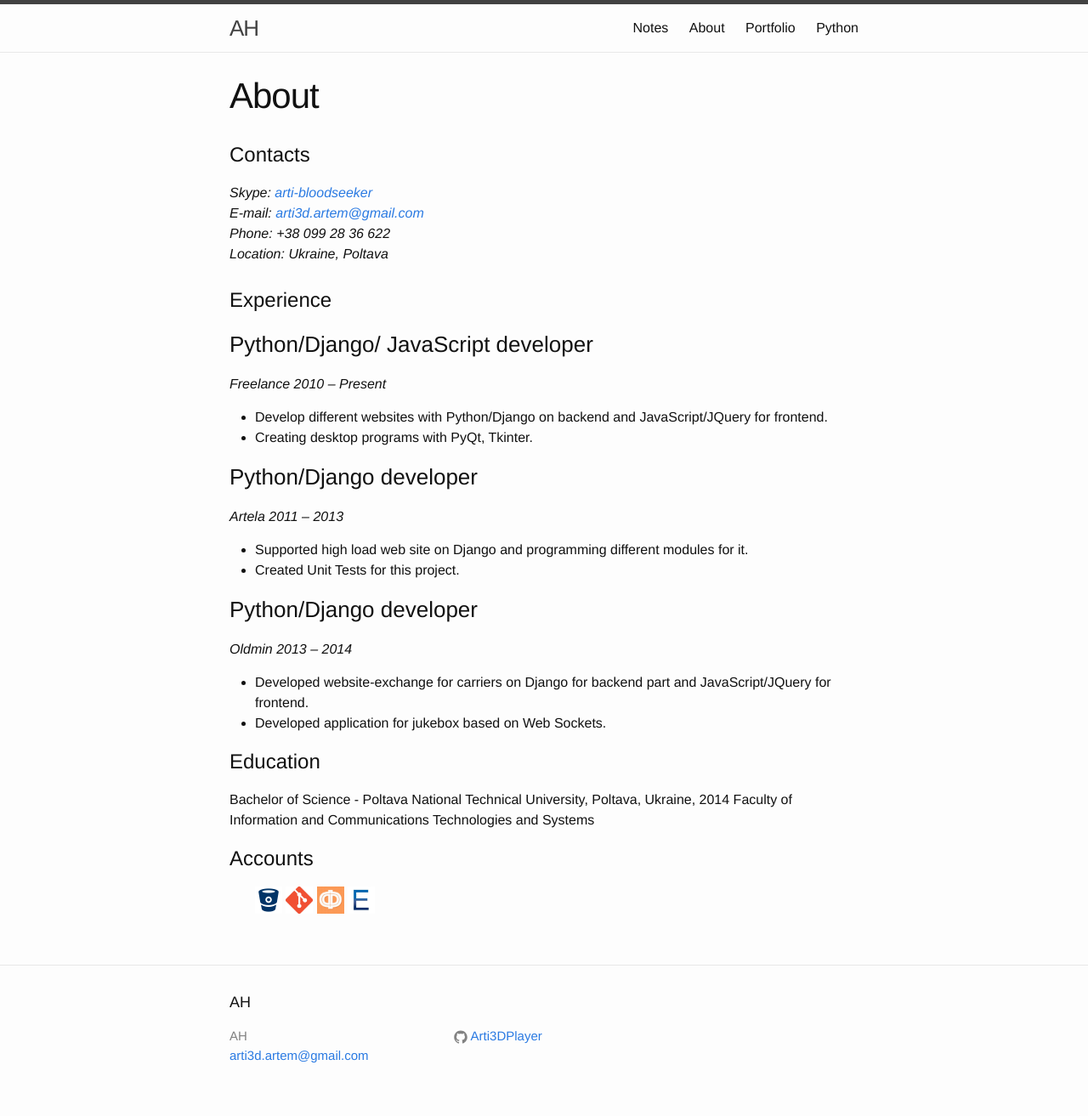
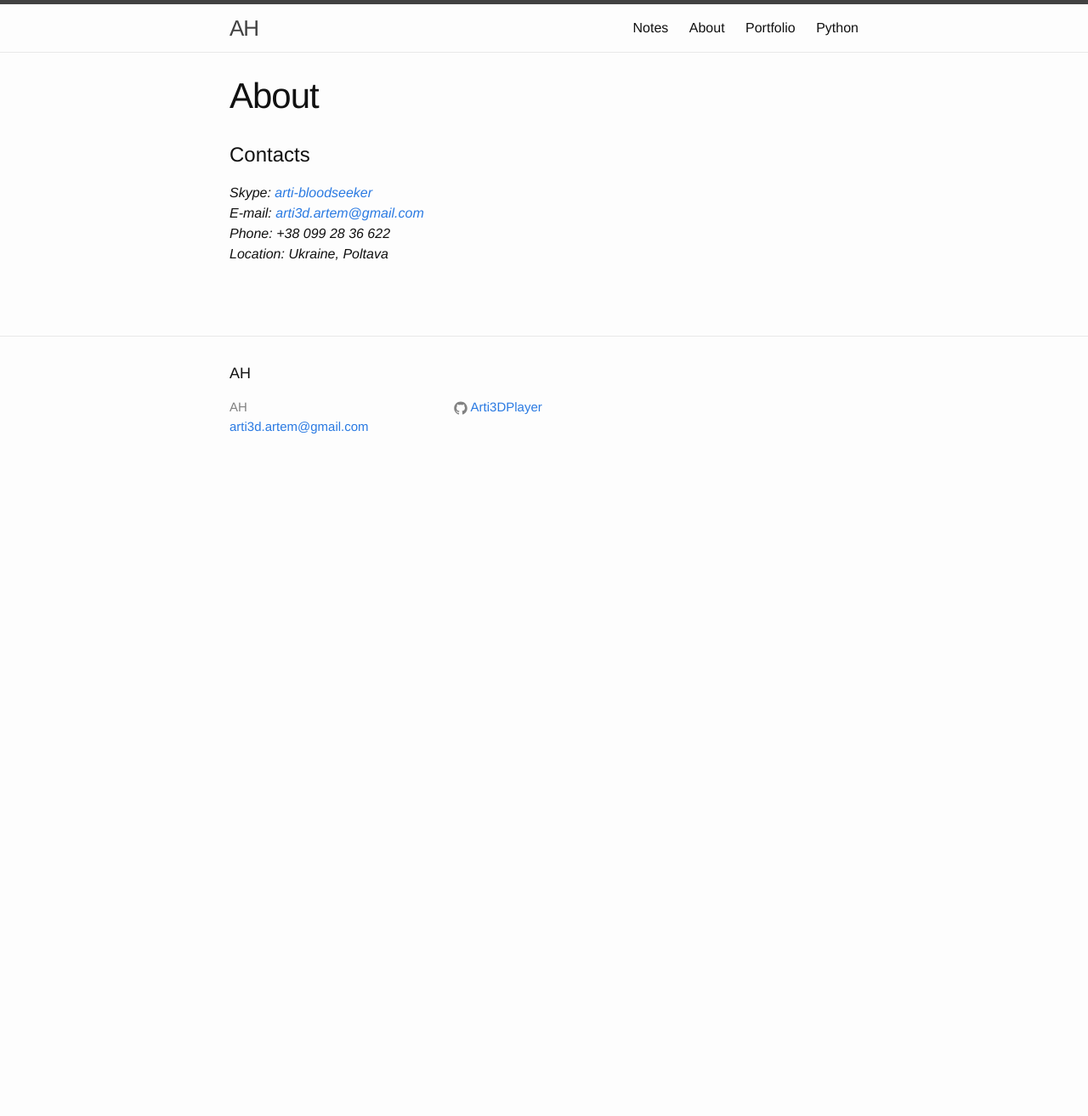
Before and after one commit to Arti3DPlayer/Arti3DPlayer.github.io, a Jekyll site: the page built from about/index.html, in a window 1280 px wide. Shown: the whole page at 85% size. Built offline with Jekyll 4.4.1, drawn with Linux system fonts in a browser that asks for light colours; after the commit the page ends 900 px from its top, so only the background shows below that.

Commit message:
new items

```diff
--- a/about/index.html
+++ b/about/index.html
@@ -10,7 +10,7 @@ title: About
                     Phone: +38 099 28 36 622<br>
                     Location: Ukraine, Poltava<br><br>
                 </address>
-            <h1 class="text-center">Experience</h1>
+            <!-- <h1 class="text-center">Experience</h1>
                     <p>
                         <h3>Python/Django/ JavaScript developer</h3>
                         <i>Freelance 2010 – Present</i>
@@ -55,4 +55,4 @@ title: About
                         <li style="display:inline-block;"><a href="http://freelansim.ru/freelancers/Arti" target="_blank"><img src="{{ "/img/freelansim.jpeg"| prepend: site.baseurl }}" width="32" title="Фрилансим"></a></li>
                         <li style="display:inline-block;"><a href="http://arti3d.elance.com" target="_blank"><img src="{{ "/img/elance.jpeg"| prepend: site.baseurl }}" width="32" title="Elance"></a></li>
                     </ul>
-                </p>
+                </p> -->
```
Also changed, not shown: 2 other files.
